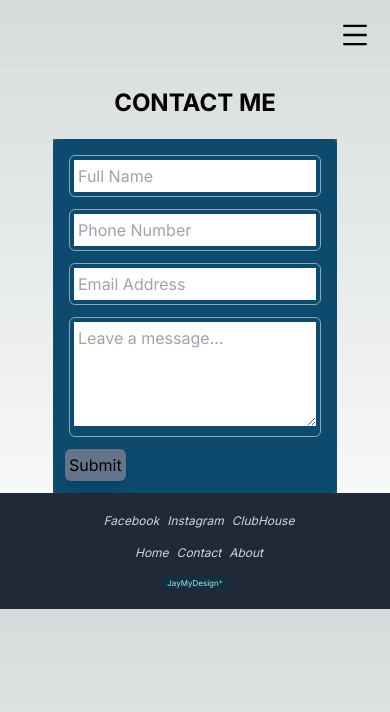
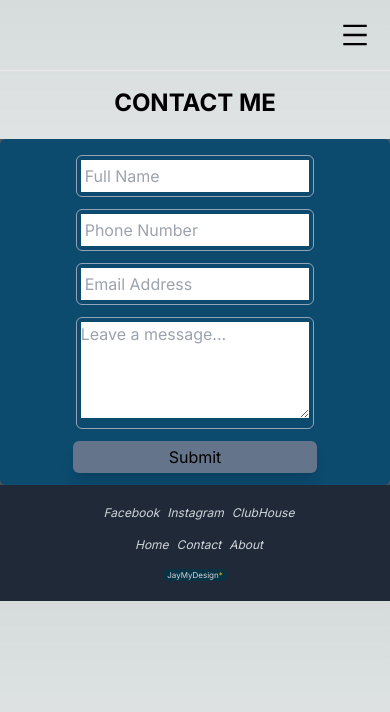
Before and after one commit to JayMy45/op_clean_exteriors, a Next.js app: page /contact in a window 390 px wide. Shown: the top 712 px of the page. Built offline with nearby package versions, Linux system fonts and the light colour scheme.

Commit message:
updated form layout further

```diff
--- a/app/contact/form.js
+++ b/app/contact/form.js
@@ -1,12 +1,12 @@
 export default function ContactForm() {
     return (
         <>
-            <form className="w-max md:w-1/2 bg-blend-lighten h-full p-0 md:p-10">
+            <form className="w-screen md:w-1/2 bg-blend-lighten h-full p-0 md:p-10">
                 <div className="p-2 rounded-md shadow-lg bg-sky-900">
                     <div className="items-center rounded-md md:bg-slate-700 p-2">
 
                         {/* Name */}
-                        <div className="p-1 mb-3 border border-slate-400 rounded-md">
+                        <div className="p-1 mb-3 border border-slate-400 rounded-md w-2/3 mx-auto md:w-full">
                             <input
                                 className="text-black p-1 w-full"
                                 placeholder="Full Name"
@@ -15,7 +15,7 @@ export default function ContactForm() {
                         </div>
 
                         {/* Phone */}
-                        <div className="p-1 mb-3 mb-2 border border-slate-400 rounded-md">
+                        <div className="p-1 mb-3 mb-2 border border-slate-400 rounded-md w-2/3 mx-auto md:w-full">
                             <input
                                 className="text-black p-1 w-full"
                                 placeholder="Phone Number"
@@ -24,7 +24,7 @@ export default function ContactForm() {
                         </div>
 
                         {/* Email */}
-                        <div className="p-1 mb-3 border border-slate-400 rounded-md">
+                        <div className="p-1 mb-3 border border-slate-400 rounded-md  w-2/3 mx-auto md:w-full">
                             <input
                                 className="text-black p-1 w-full"
                                 placeholder="Email Address"
@@ -33,7 +33,7 @@ export default function ContactForm() {
                         </div>
 
                         {/* Message */}
-                        <div className="p-1 border border-slate-400 rounded-md">
+                        <div className="p-1 border border-slate-400 rounded-md w-2/3 mx-auto md:w-full">
                             <textarea
                                 id="message"
                                 placeholder="Leave a message..."
@@ -41,12 +41,12 @@ export default function ContactForm() {
                                 rows="4"
                                 minLength={10}
                                 maxLength={500}
-                                className="text-black p-1 w-full"
+                                className="text-black  w-full"
                             />
                         </div>
                     </div>
-                    <div className="p-1">
-                        <button className="bg-slate-500 rounded-md p-1 shadow-lg">
+                    <div className="p-1 flex justify-center">
+                        <button className="bg-slate-500 rounded-md p-1 shadow-lg  w-2/3 md:w-full">
                             Submit
                         </button>
                     </div>
--- a/app/contact/page.js
+++ b/app/contact/page.js
@@ -10,11 +10,11 @@ export default function ContactPage() {
 
             {/* Form Container */}
             <div className="h-full md:p-5 flex items-center justify-center mt-5">
-                <div className="block md:flex md:rounded-xl overflow-hidden bg-gray-600">
+                <div className="flex md:rounded-xl overflow-hidden bg-gray-600">
 
                     <ContactForm className="flex-grow" />
 
-                    <div className="h-full hidden md:block">
+                    <div className="h-full hidden lg:block">
                         <Image
                             src="https://res.cloudinary.com/dp04hh5pz/image/upload/v1691463621/OpClean/beforeAfter/OpCleanGear_uoam4j.png"
                             width={816}
@@ -22,6 +22,15 @@ export default function ContactPage() {
                             alt="OpClean Gear"
                         />
                     </div>
+                    <div className="flex justify-center items-center my-auto mr-3 rounded-2xl border border-green-600 bg-opacity-70 h-full hidden md:block bg-zinc-600 lg:hidden">
+                        <Image
+                            src="/OpCln.ColorTrans.png"
+                            width={500}
+                            height={500}
+                            alt="OpClean Gear"
+                        />
+                    </div>
+
                 </div>
             </div>
         </>
```
